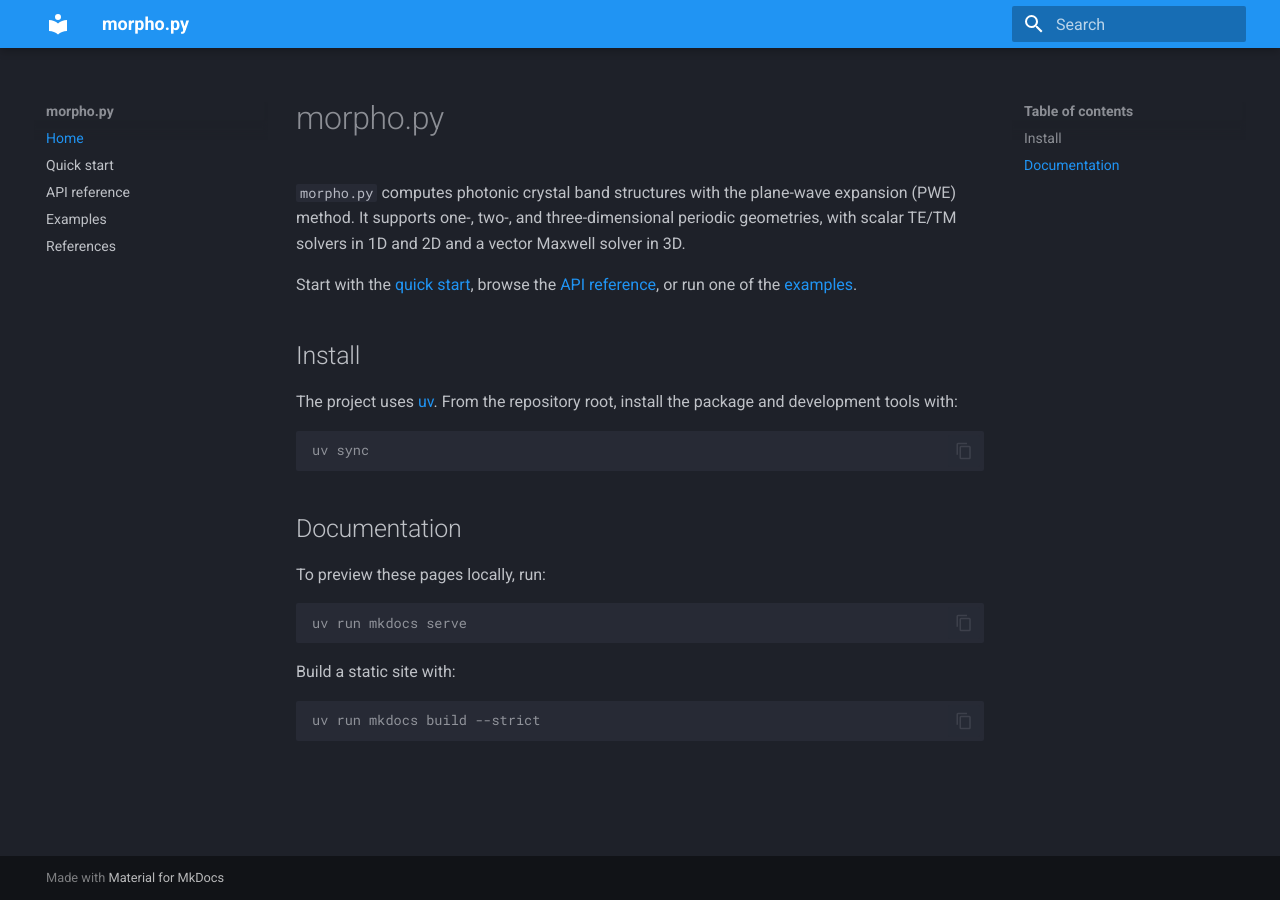
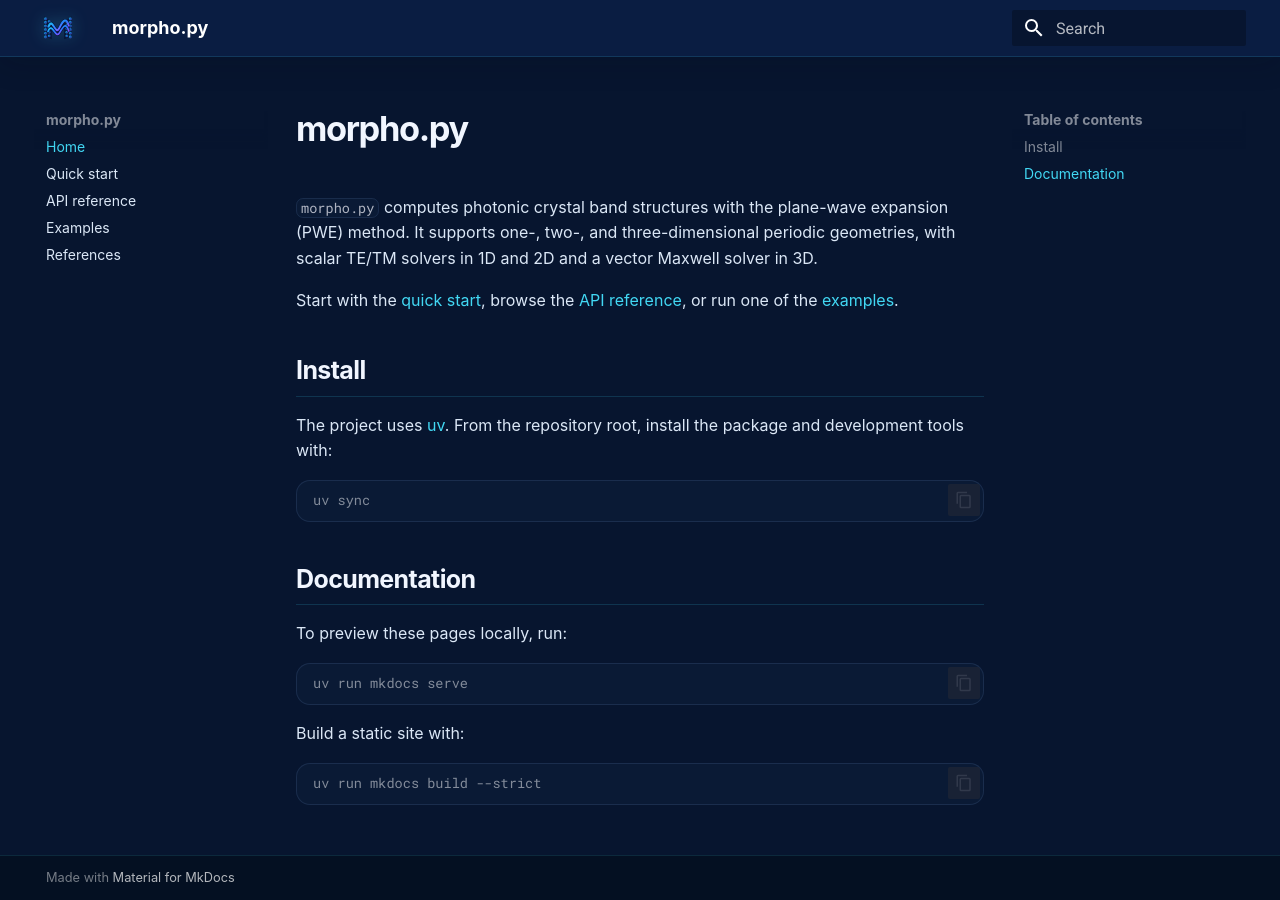
Before and after one commit to tiagovla/morpho.py, an MkDocs documentation site: the page built from docs/index.md, in a window 1280 px wide. Built offline with MkDocs 1.6.1 and Material for MkDocs 9.7.7, drawn with Linux system fonts in a browser that asks for light colours.

Commit message:
docs(site): refresh branding and add band structure figure

```diff
--- /dev/null
+++ b/docs/stylesheets/extra.css
@@ -0,0 +1,98 @@
+:root,
+[data-md-color-scheme="slate"] {
+  --md-primary-fg-color: #0a1d42;
+  --md-primary-fg-color--light: #16346a;
+  --md-primary-fg-color--dark: #061329;
+  --md-accent-fg-color: #42d8f4;
+  --md-accent-fg-color--transparent: #42d8f41a;
+  --md-default-bg-color: #07152f;
+  --md-default-bg-color--light: #0b1b39;
+  --md-default-bg-color--lighter: #102447;
+  --md-code-bg-color: #0a1a35;
+  --md-footer-bg-color: #061329;
+  --md-footer-bg-color--dark: #041022;
+  --md-typeset-a-color: #42d8f4;
+  --md-typeset-color: #dbe7f6;
+}
+
+body {
+  font-family: Inter, "Segoe UI", system-ui, sans-serif;
+}
+
+.md-header {
+  border-bottom: 1px solid rgb(66 216 244 / 14%);
+  box-shadow: 0 8px 28px rgb(3 10 27 / 16%);
+}
+
+.md-header__button.md-logo {
+  padding: 0.2rem 0.5rem 0.2rem 0;
+}
+
+.md-header__button.md-logo img {
+  width: 2rem;
+  height: 2rem;
+  filter: drop-shadow(0 0 8px rgb(66 216 244 / 22%));
+}
+
+.md-tabs {
+  background: #091a38;
+}
+
+.md-nav__link--active,
+.md-nav__link:focus,
+.md-nav__link:hover {
+  color: #42d8f4;
+}
+
+.md-typeset h1,
+.md-typeset h2,
+.md-typeset h3 {
+  color: #f1f6ff;
+  font-weight: 700;
+  letter-spacing: -0.025em;
+}
+
+.md-typeset h1 {
+  font-size: 2.15em;
+  letter-spacing: -0.04em;
+}
+
+.md-typeset h2 {
+  padding-bottom: 0.3em;
+  border-bottom: 1px solid rgb(66 216 244 / 16%);
+}
+
+.md-typeset a {
+  text-decoration-thickness: 0.06em;
+  text-underline-offset: 0.18em;
+}
+
+.md-typeset a:hover {
+  color: #a4f4ff;
+}
+
+.md-typeset pre > code {
+  border: 1px solid rgb(123 165 220 / 14%);
+  border-radius: 0.7rem;
+}
+
+.md-typeset :not(pre) > code {
+  border: 1px solid rgb(123 165 220 / 13%);
+  border-radius: 0.35rem;
+}
+
+.md-typeset .admonition,
+.md-typeset details {
+  overflow: hidden;
+  border: 1px solid rgb(66 216 244 / 14%);
+  border-radius: 0.7rem;
+  box-shadow: 0 12px 32px rgb(3 10 27 / 16%);
+}
+
+.md-typeset img {
+  border-radius: 0.65rem;
+}
+
+.md-footer-meta {
+  border-top: 1px solid rgb(66 216 244 / 12%);
+}
--- a/mkdocs.yml
+++ b/mkdocs.yml
@@ -13,6 +13,8 @@
 
 theme:
   name: material
+  logo: assets/morpho-logo.svg
+  favicon: assets/morpho-logo.svg
   palette:
     scheme: slate
     primary: blue
@@ -49,3 +51,6 @@
 extra_javascript:
   - javascripts/mathjax.js
   - https://unpkg.com/mathjax@3/es5/tex-mml-chtml.js
+
+extra_css:
+  - stylesheets/extra.css
```
Also changed, not shown: README.md (+2 -0 lines), docs/assets/banner.svg, docs/assets/morpho-logo.svg.
